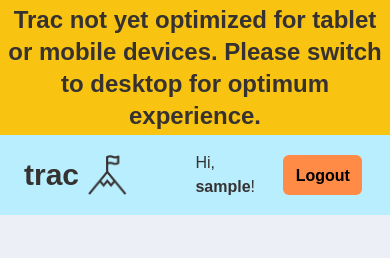
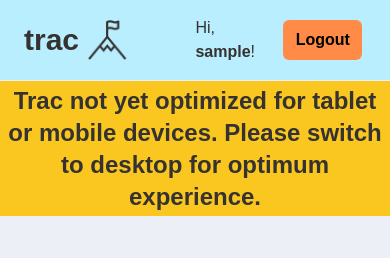
Before and after one commit to dyazdani/trac, a React (Vite) app: page /goals in a window 390 px wide. Shown: the top 258 px of the page. Built offline with nearby package versions, Linux system fonts and the light colour scheme; no server answers; sample sign-in values are in the browser's storage; a web font is replaced by a local one.

Commit message:
Gave mobil warning for height breakpoint on dashboard and formatted it to be underneath other headers

```diff
--- a/src/client/components/Dashboard.tsx
+++ b/src/client/components/Dashboard.tsx
@@ -1,6 +1,7 @@
 import {
   Box,
   Heading,
+  Hide,
   Show,
   Spinner,
   Text
@@ -59,6 +60,24 @@ const Dashboard = ({isAuthenticated}: DashboardProps) => {
   return (
     isAuthenticated || currentUser ?
     <>
+      <CTABanner isBannerDisplayed={isBannerDisplayed}/>
+      <AppHeader isBannerDisplayed={isBannerDisplayed}/>
+      <Hide below="md">
+                <Show breakpoint="(max-height: 565px)">
+                    <Heading
+                    as="h1"
+                    size="lg"
+                    textAlign="center"
+                    backgroundColor="gold.400"
+                    padding="1vw"
+                    position="sticky"
+                    top={isBannerDisplayed ? "134.5px" : "80.5px"}
+                    zIndex={100}
+                    >
+                    Trac not yet optimized for tablet or mobile devices. Please switch to desktop for optimum experience.
+                    </Heading>
+                </Show>
+            </Hide>
             <Show
                 below="md"
             >
@@ -66,14 +85,15 @@ const Dashboard = ({isAuthenticated}: DashboardProps) => {
                     as="h1"
                     size="lg"
                     textAlign="center"
-          backgroundColor="yellow.500"
+                    backgroundColor="gold.400"
                     padding="1vw"
+                    position="sticky"
+                    top={isBannerDisplayed ? "134.5px" : "80.5px"}
+                    zIndex={100}
                 >
                     Trac not yet optimized for tablet or mobile devices. Please switch to desktop for optimum experience.
                 </Heading>
             </Show>
-      <CTABanner isBannerDisplayed={isBannerDisplayed}/>
-      <AppHeader isBannerDisplayed={isBannerDisplayed}/>
       {
       isLoading ?
       <Spinner
```
Lines whose indentation alone changed are shown as unchanged.
